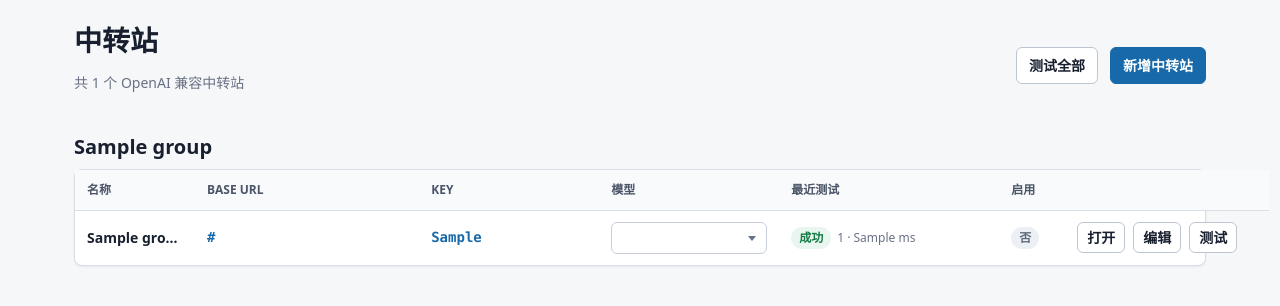
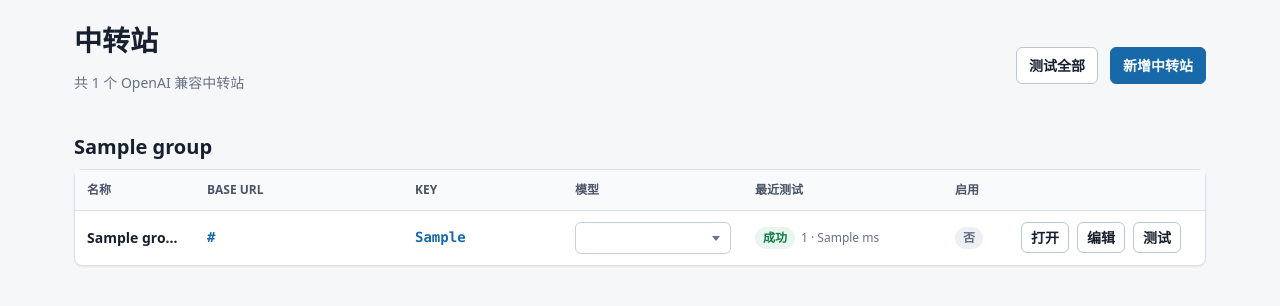
Before and after one commit to Forensax/Keys, a FastAPI app: template app/templates/index.html in a window 1280 px wide. Shown: the part 56-362 px from the top of the page. Run offline with FastAPI, Linux system fonts and the light colour scheme; the template is opened without the code that fills it: most values are stand-ins (such as "Sample title", 1, 10 or a date in 2020).

Commit message:
Fix home table alignment

```diff
--- a/app/static/styles.css
+++ b/app/static/styles.css
@@ -319,33 +319,40 @@ button.small {
 table {
   border-collapse: collapse;
   table-layout: fixed;
-  min-width: 1144px;
+  min-width: 1070px;
   width: 100%;
 }
 
-.col-name {
+.home-table {
+  min-width: 1130px;
+}
+
+.home-table .col-name {
   width: 120px;
 }
 
-.col-url {
-  width: calc(25ch + 24px);
+.home-table .col-url {
+  width: 208px;
 }
 
-.col-key,
-.col-model {
+.home-table .col-key {
+  width: 160px;
+}
+
+.home-table .col-model {
   width: 180px;
 }
 
-.col-test {
-  width: 220px;
+.home-table .col-test {
+  width: 200px;
 }
 
-.col-enabled {
+.home-table .col-enabled {
   width: 70px;
 }
 
-.col-actions {
-  width: 200px;
+.home-table .col-actions {
+  width: 192px;
 }
 
 .archive-col-name {
--- a/app/templates/index.html
+++ b/app/templates/index.html
@@ -17,7 +17,7 @@
 {% if providers %}
   {% macro provider_table(provider_list, default_model_ids) %}
   <div class="table-wrap home-table-wrap">
-    <table>
+    <table class="home-table">
       <colgroup>
         <col class="col-name">
         <col class="col-url">
```
Also changed, not shown: tests/test_app.py (+1 -0 lines).
